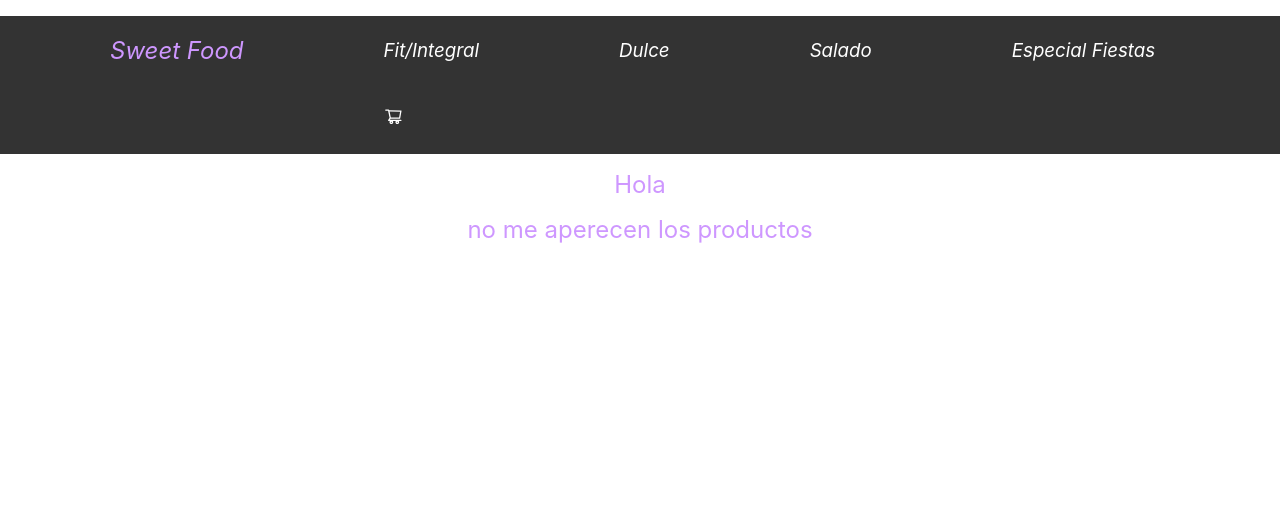
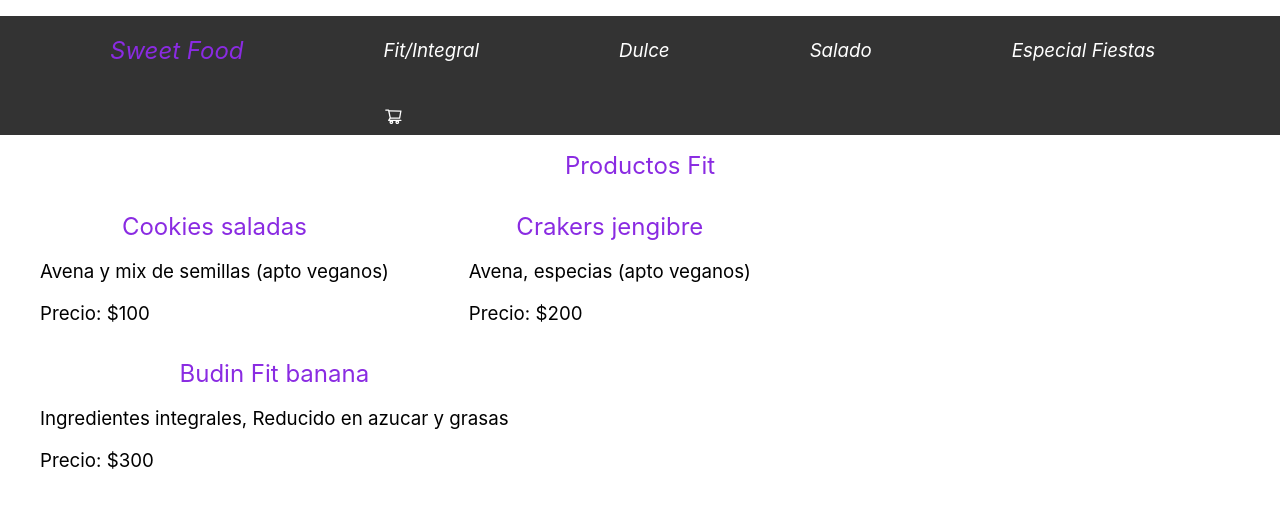
Before and after one commit to GiYani/React, a React (Create React App) app: page / in a window 1280 px wide. Shown: the top 506 px of the page. Built offline with nearby package versions, Linux system fonts and the light colour scheme.

Commit message:
productos

```diff
--- a/src/App.js
+++ b/src/App.js
@@ -1,6 +1,5 @@
 
 import './App.css';
-//import  ItemListContainer  from './containers/ItemListContainer';
 //import Button from './componentes/button';
 import NavBar from './componentes/NavBar/NavBar'
 import ItemListContainers from './containers/ItemListContainer';
@@ -10,8 +9,8 @@ const App =()=> {
     return (
     <div className= "App">
         <NavBar/>
-        <h1>Hola</h1>
-       <ItemListContainers titulo={'no me aperecen los productos '}/>
+        <h1>Productos Fit</h1>
+       <ItemListContainers />
     </div>
     );
 }
--- a/src/componentes/item/index.jsx
+++ b/src/componentes/item/index.jsx
@@ -1,10 +1,13 @@
 
-
+import './item.css'
 const Item =({item})=>{
-
+    return(
     <div>
         <h1>{item.title}</h1>
-        <p>{item.description}</p>
-    </div>
+        <h3>{item.description}</h3>
+        <h3>{item.precio}</h3>
+        <p>{item.pictureurl}</p>
+    </div>)
+
 };
 export default Item;
--- /dev/null
+++ b/src/componentes/item/item.css
@@ -0,0 +1,17 @@
+div{
+
+    float:left
+
+}
+
+
+
+
+h1{
+    color:blueviolet;
+    text-align: center;
+}
+h3{
+    text-align: left;
+
+}
--- a/src/containers/ItemListContainer.js
+++ /dev/null
@@ -1,10 +0,0 @@
-import React from "react"
-
-
-export default function ItemListContainer({titulo}){
-    return (
-        <div>
-            <h1>{titulo}</h1>
-        </div>
-    );
-}
--- a/src/mock/mockItem.jsx
+++ b/src/mock/mockItem.jsx
@@ -1,24 +1,24 @@
 const MockedItems = [
     {
         id: 1,
-        title: "Prod 1",
-        descripcion: "aqui descripcion 1",
-        precio:100,
+        title: "Cookies saladas",
+        description: "Avena y mix de semillas (apto veganos)",
+        precio:"Precio: $100",
         pictureurl: "",
     },
     {
         id: 2,
-        title: "Prod 2",
-        descripcion: "aqui descripcion 2",
-        precio:200,
+        title: "Crakers jengibre",
+        description: "Avena, especias (apto veganos)",
+        precio:"Precio: $200",
         pictureurl: "",
     },
 
     {
         id: 3,
-        title: "Prod 3",
-        descripcion: "aqui descripcion 3",
-        precio:300,
+        title: "Budin Fit banana",
+        description: "Ingredientes integrales, Reducido en azucar y grasas",
+        precio: "Precio: $300",
         pictureurl: "",
     },
 ];
```
